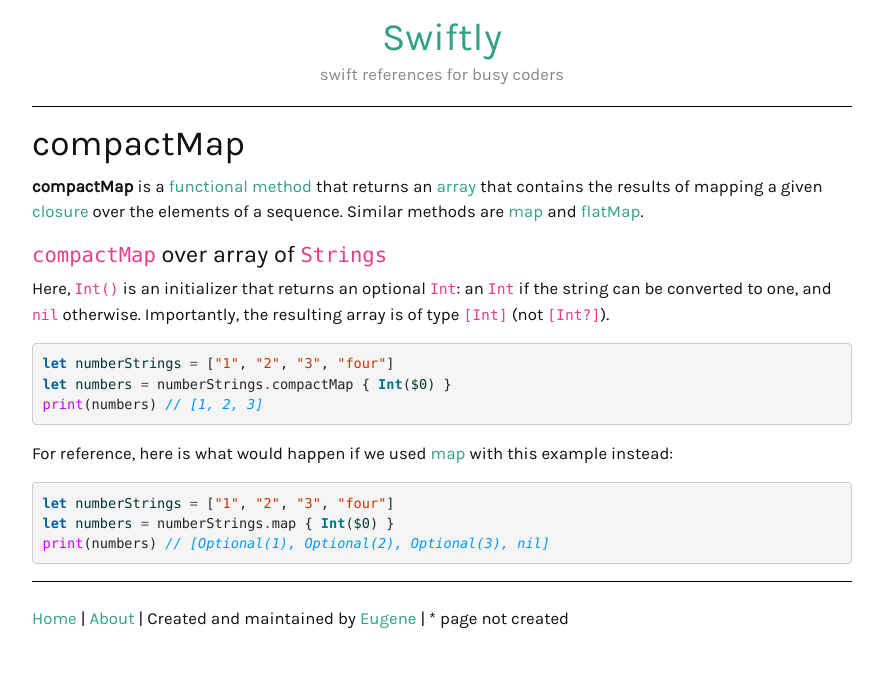
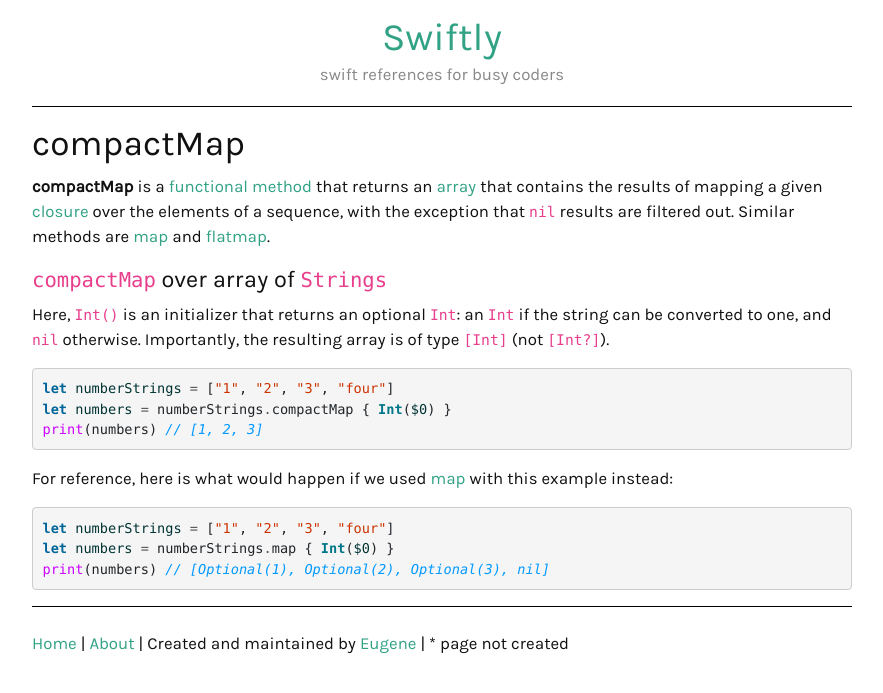
Before and after one commit to ebelinski/swiftly, a Jekyll site: the page built from compactmap.md, in a window 1280 px wide. Shown: the top 693 px of the page, without its empty margins (198-1081 px from the left). Built offline with Jekyll 4.4.1, drawn with Linux system fonts in a browser that asks for light colours.

Commit message:
fix links

```diff
--- a/compactmap.md
+++ b/compactmap.md
@@ -5,7 +5,7 @@ description:
 ---
 {::options parse_block_html="true" /}
 
-**compactMap** is a [functional method](/functional-methods-comparison) that returns an [array](/arrays) that contains the results of mapping a given [closure](/closures) over the elements of a sequence. Similar methods are [map](/map) and [flatMap](/flatMap).
+**compactMap** is a [functional method](/functional-methods-comparison) that returns an [array](/arrays) that contains the results of mapping a given [closure](/closures) over the elements of a sequence, with the exception that `nil` results are filtered out. Similar methods are [map](/map) and [flatmap](/flatMap).
 
 ### `compactMap` over array of `Strings`
 
```
Also changed, not shown: map.md (+1 -1 lines).
